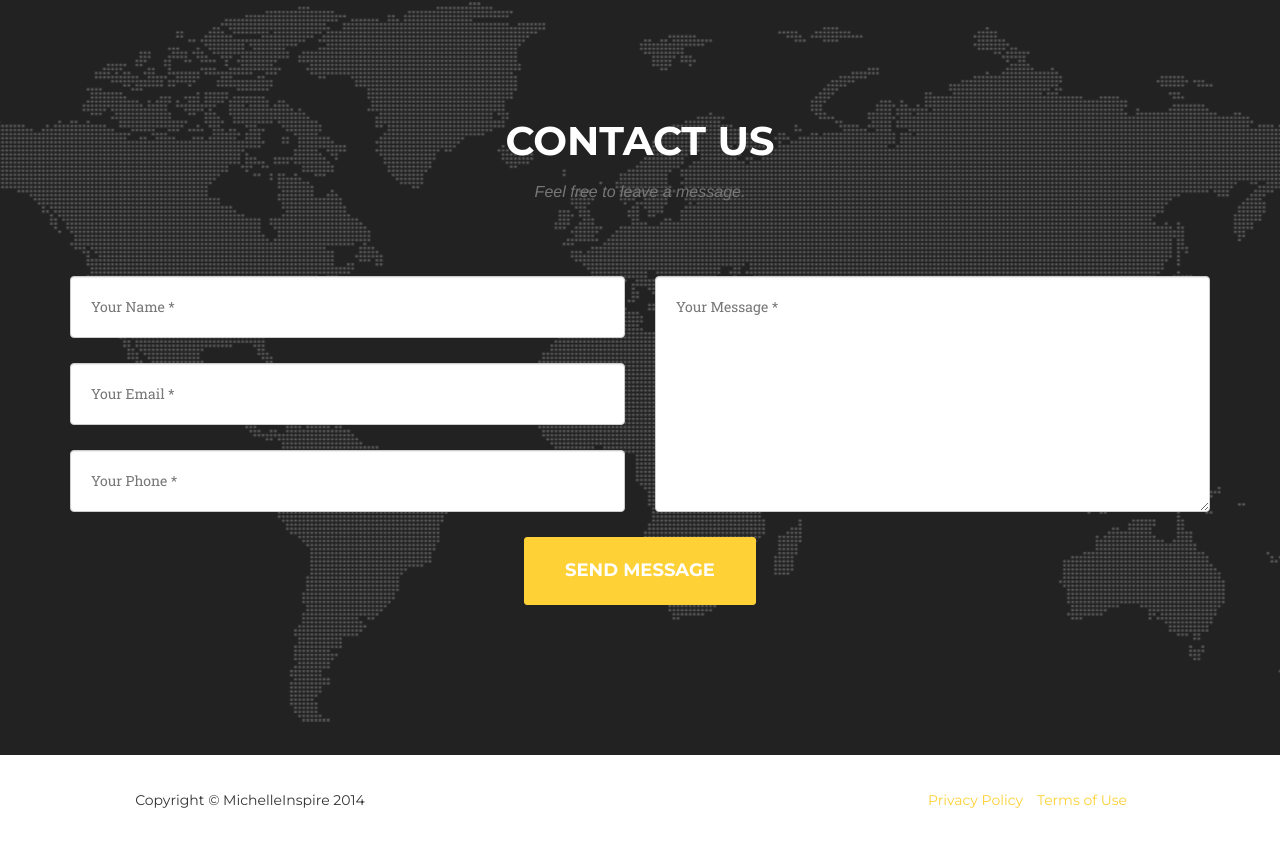
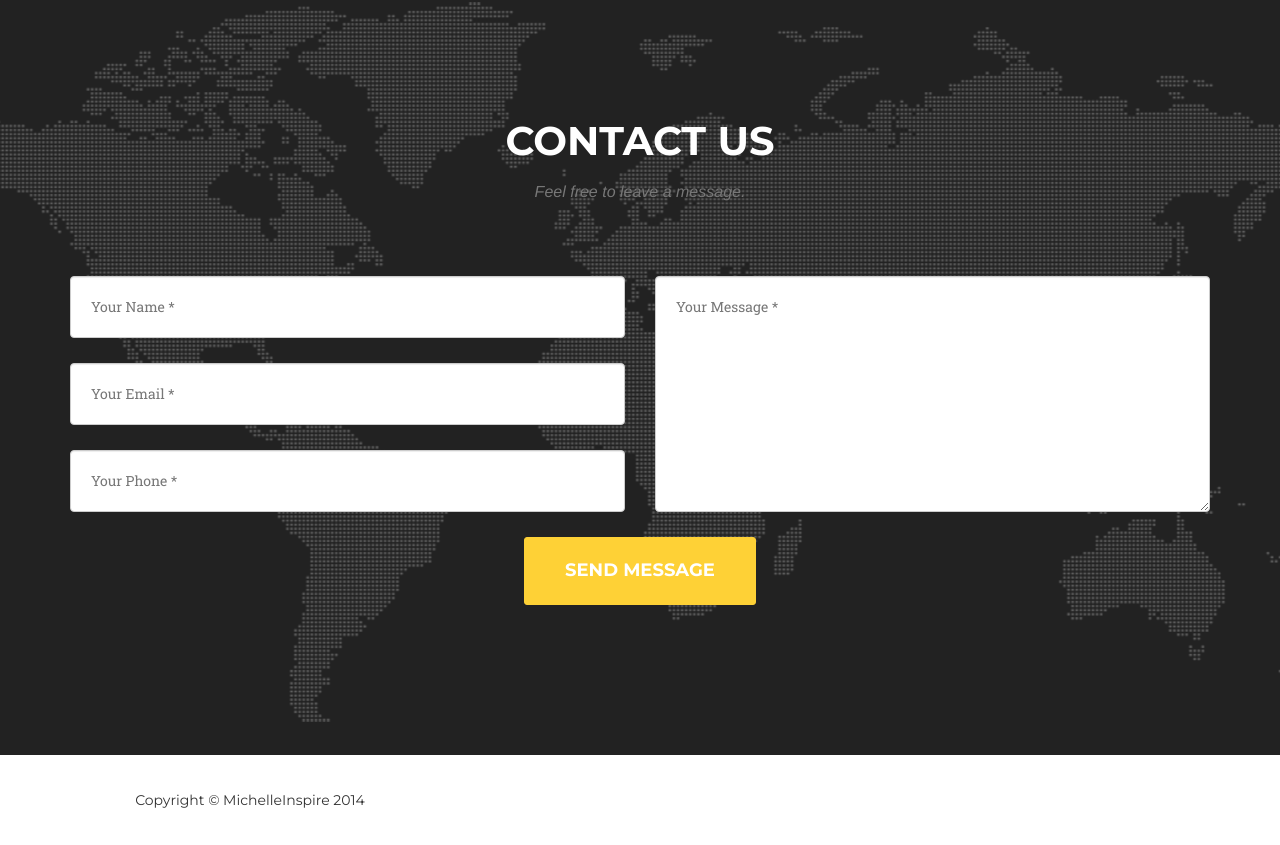
Before and after one commit to michelleinspire/michelleinspire.github.io, a plain HTML site: page index.html in a window 1280 px wide. Shown: the part 3328-4173 px from the top of the page. Drawn offline with nearby package versions, Linux system fonts and the light colour scheme; a web font is replaced by a local one.

Commit message:
remove privacy

```diff
--- a/index.html
+++ b/index.html
@@ -469,12 +469,12 @@
                     </ul>-->
                 </div>
                 <div class="col-md-4">
-                    <ul class="list-inline quicklinks">
+                    <!--<ul class="list-inline quicklinks">
                         <li><a href="#">Privacy Policy</a>
                         </li>
                         <li><a href="#">Terms of Use</a>
                         </li>
-                    </ul>
+                    </ul>-->
                 </div>
             </div>
         </div>
```
